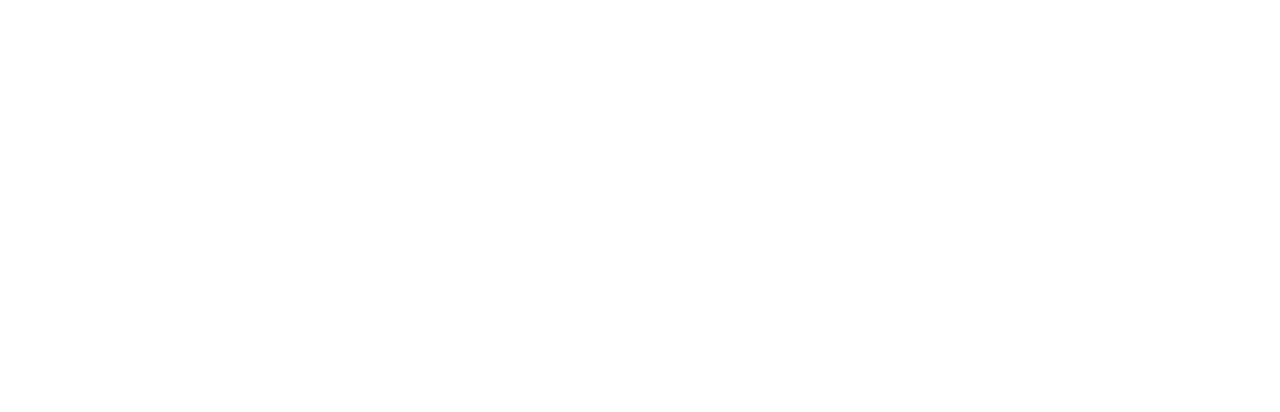
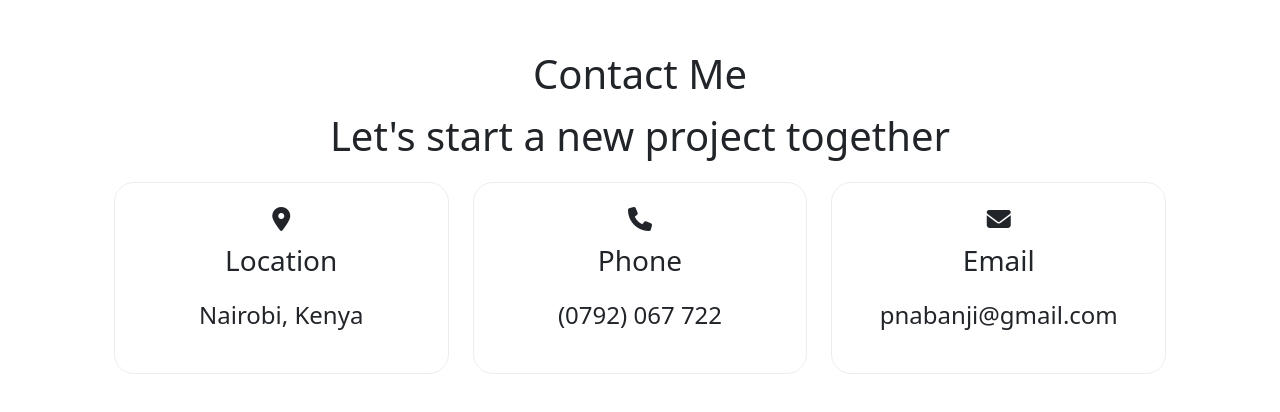
Before and after one commit to Nabanji/Portfolio, a React (Vite) app in the folder portfolio/: page / in a window 1280 px wide. Shown: the part 2722-3134 px from the top of the page. Before the commit the page ends 2278 px from the top, so only its background shows below. Built offline with nearby package versions, Linux system fonts and the light colour scheme.

Commit message:
Contact page design1

```diff
--- a/portfolio/src/Homepage.css
+++ b/portfolio/src/Homepage.css
@@ -126,6 +126,42 @@
     width: 70%;
 }
 
+.location {
+    height: 30vh;
+}
+
+.location-desc {
+    font-size: 80px;
+    font-style: italic;
+    color: #13274F;
+}
+
+.contact-me {
+    height: 100vh;
+    /* border: 1px solid black; */
+}
+
+.contact-details {
+    width: 100%;
+    /* border: 1px solid black; */
+}
+
+.contact-details div {
+    width: 30%;
+    cursor: pointer;
+    border-radius: 20px;
+    border: 1px solid rgba(0, 0, 0, 0.075);
+    transition: .6s all ease-in-out;
+}
+
+.contact-details div:hover {
+    /* width: 30%; */
+    /* cursor: pointer; */
+    /* border-radius: 20px; */
+    border: 1px solid rgba(0, 0, 0, 0.368);
+}
+
+
 @media (min-width: 992px) {
     .service {
         margin-top: 30px;
@@ -160,10 +196,6 @@
       align-items: center; /* Centers the content horizontally */
     }
 
-    /* .about {
-        text-align: center;
-    } */
-
     .about img{
         display: none;
     }
@@ -173,12 +205,16 @@
     }
 
     .services {
-        margin-top: -100px;
-        height: 140vh;
+        height: fit-content;
     }
 
     .service {
+        height: fit-content;
         flex-direction: column;
     }
 
+    .location {
+        font-size: 20px;
+    }
+
   }
--- a/portfolio/src/Homepage.jsx
+++ b/portfolio/src/Homepage.jsx
@@ -9,7 +9,7 @@
       <nav className="navbar navbar-expand-lg">
         <div className="container">
           <a className="navbar-brand" href="#">Prince Nabanji</a>
-          <button className="navbar-toggler" type="button" data-bs-toggle="collapse" data-bs-target="#navmenu" aria-controls="navmenu" aria-expanded="false" aria-label="Toggle navigation">
+          <button className="navbar-toggler" type="button" data-bs-toggle="collapse" data-bs-target="#navmenu" aria-controls="navmenu" aria-expanded="false" aria-label="Toggle navigation" >
             <span className="navbar-toggler-icon"></span>
           </button>
 
@@ -63,16 +63,14 @@
       </div>
      </section>
 
-     <section className="services d-flex m-5 p-5" >
+     <section className="services d-flex m-5 p-5" id='services'>
       <div className="container d-flex flex-column justify-content-center align-items-center">
-
         <div className="services-intro">
-          <h1 className="h1 fw-light">Services</h1>
+          <h1 className="h1 fw-semibold mb-sm-4">Services</h1>
           <p className="h3"></p>
         </div>
 
         <div className="service container d-flex gap-3">
-
           <div className="card d-flex justify-content-center align-items-center text-center pt-3 pb-3">
             <i className="fa-solid fa-desktop mt-5"></i>
             <p className="h2 mt-3">Web development</p>
@@ -90,11 +88,43 @@
             <p className="h2 mt-3">Optimization</p>
             <p className='mt-3 mb-3'> I fine-tune your website to ensure fast load times, efficient resource usage, and optimal performance across all web-oriented devices.</p>
           </div>
+        </div>
+      </div>
+     </section>
+
+     <section className="location d-flex justify-content-center align-items-center">
+      <div className="container">
+        <marquee><h1 className='fw-medium location-desc'>SOFTWARE ENGINEER FROM NAIROBI, KENYA</h1></marquee>
+      </div>
+     </section>
+
+     <section className="contact-me d-flex flex-column justify-content-center align-items-center">
+      <div className="container d-flex flex-column justify-content-center align-items-center">
+        <h1 className="h1">Contact Me</h1>
+        <p className="fs-1">Let's start a new project together</p>
+        <div className="contact-details d-flex justify-content-center gap-4">
+          <div className='d-flex flex-column justify-content-center align-items-center p-4'>
+            <i className="fa-solid fa-location-dot fs-4"></i>
+            <p className="fs-3 pt-2">Location</p>
+            <p className="fs-4">Nairobi, Kenya</p>
+          </div>
+
+          <div className='d-flex flex-column justify-content-center align-items-center p-4'>
+            <i className="fa-solid fa-phone fs-4"></i>
+            <p className="fs-3 pt-2">Phone</p>
+            <p className="fs-4">(0792) 067 722</p>
+          </div>
+
+          <div className='d-flex flex-column justify-content-center align-items-center p-4'>
+            <i className="fa-solid fa-envelope fs-4"></i>
+            <p className="fs-3 pt-2">Email</p>
+            <p className="fs-4">pnabanji@gmail.com</p>
+          </div>
 
         </div>
-
       </div>
      </section>
+
 
     </>
   )
```
